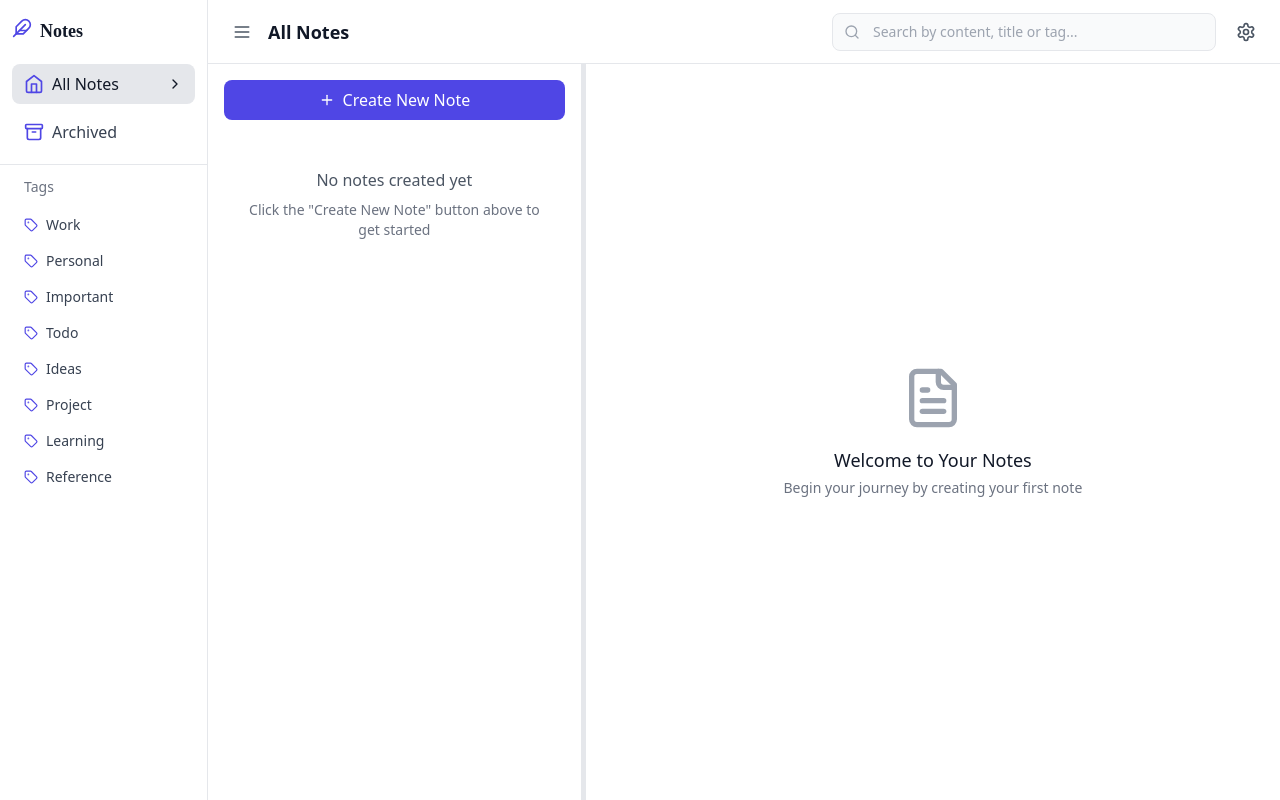
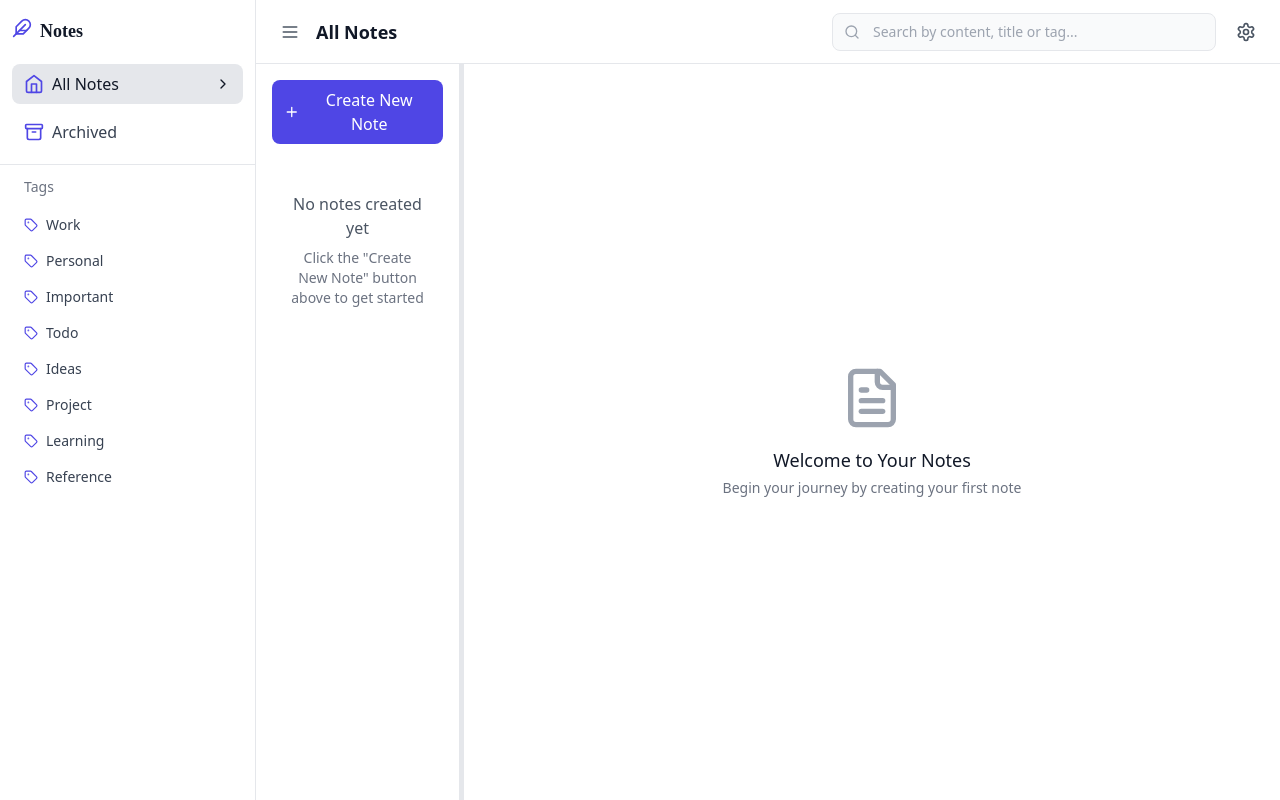
Before and after one commit to mechitoua/note-app, a React (Vite) app in the folder apps/frontend/: page / in a window 1280 px wide. Built offline with nearby package versions, Linux system fonts and the light colour scheme; a web font is replaced by a local one.

Commit message:
style(layout): adjust layout proportions
- Increase sidebar width to w-64 (16rem)
- Reduce note list section to 20% width (defaultSize)
- Expand editor section to 80% width
- Improve overall layout balance

```diff
--- a/apps/frontend/src/App.tsx
+++ b/apps/frontend/src/App.tsx
@@ -162,7 +162,7 @@ function App() {
             />
             <div className="flex-1 overflow-hidden">
               <PanelGroup direction="horizontal">
-                <Panel defaultSize={35} minSize={30}>
+                <Panel defaultSize={20} minSize={15}>
                   {currentView === 'archived' ? (
                     <ArchivedNotes
                       notes={filteredNotes}
@@ -182,7 +182,7 @@ function App() {
                   )}
                 </Panel>
                 <PanelResizeHandle className="w-1 bg-gray-200 dark:bg-gray-700 hover:bg-gray-300 dark:hover:bg-gray-600 transition-colors" />
-                <Panel minSize={30}>
+                <Panel minSize={40} defaultSize={80}>
                   {selectedNote && (
                     <div className="h-full grid grid-cols-[1fr,250px]">
                       <NoteEditor
--- a/apps/frontend/src/components/Sidebar/Sidebar.tsx
+++ b/apps/frontend/src/components/Sidebar/Sidebar.tsx
@@ -24,7 +24,7 @@ export const Sidebar = ({
   return (
     <aside
       className={`bg-white dark:bg-gray-900 border-r border-gray-200 dark:border-gray-700 ${
-        isOpen ? 'w-52' : 'w-0'
+        isOpen ? 'w-64' : 'w-0'
       } transition-all duration-300 overflow-hidden flex flex-col`}
     >
       {/* Logo Section */}
```
